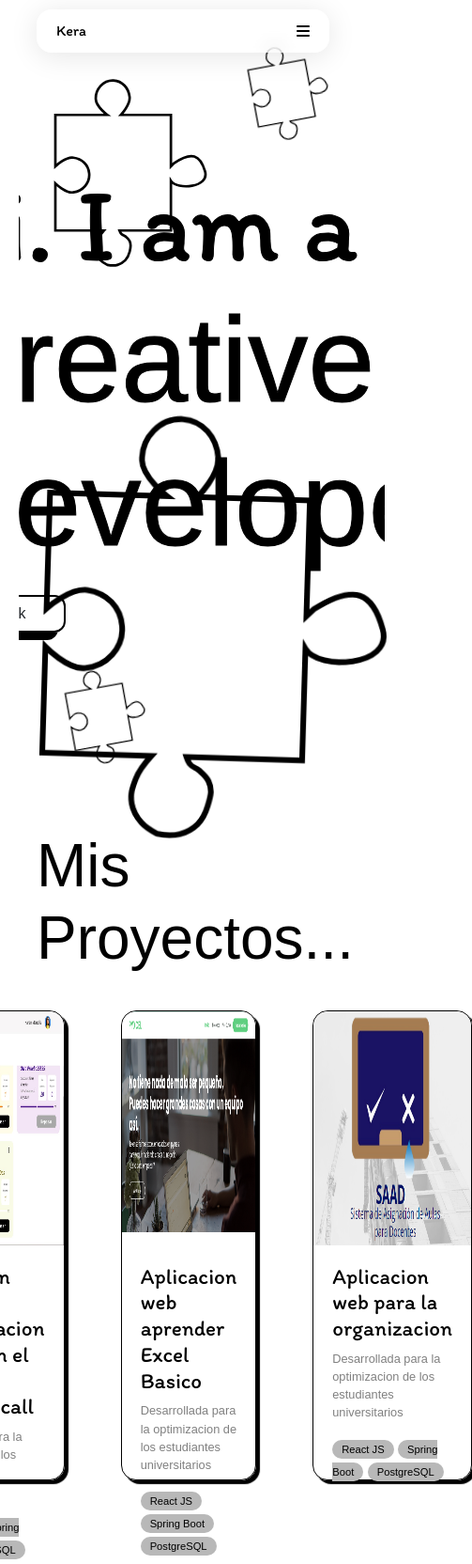
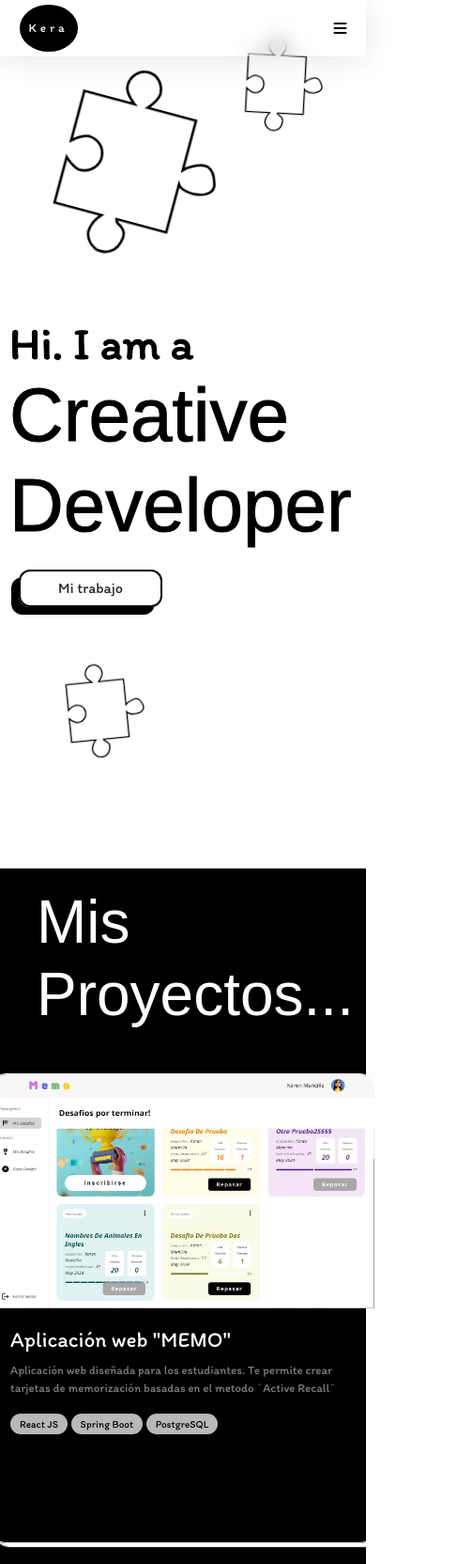
Before and after one commit to Kachma6/Portafolio2025, a website with bundled scripts: page index.html in a window 390 px wide. Shown: the top 1664 px of the page at 94% size, 503 px wide, since content can reach past the window. Built offline with nearby package versions, Linux system fonts and the light colour scheme; a web font is replaced by a local one.

Commit message:
Creation of responsive design for tablet and phone

```diff
--- a/index.html
+++ b/index.html
@@ -21,8 +21,8 @@
 <link rel="stylesheet" href="https://fonts.googleapis.com/css2?family=Material+Symbols+Outlined:opsz,wght,FILL,GRAD@20..48,100..700,0..1,-50..200&icon_names=close" />
 </head>
 <body>
-  <header>
-    <div class="header-logo">Kera</div>
+  <header id="ctn-header">
+    <div class="header-logo"><a href="#home">Kera</a></div>
     <nav id="menu-bar">
       <a  href="#about">Acerca de mi</a>
       <a  href="#projects">Proyectos</a>
@@ -32,13 +32,13 @@
     <i class="fa-solid fa-bars" id="menu-icon"></i>
         <i class="fa-solid fa-xmark" id="close-icon"></i>
   </header>
-  <main class="centered">
+  <main class="centered" id="home">
     <div class="ctn-title">
         <h1>
             <span class="title first">Hi. I am a</span>
             <span class="title second">Creative Developer</span>
           </h1>
-          <button class="btn">My Work</button>
+          <button id="btn-my-work" class="btn">Mi trabajo</button>
     </div>
 
     <!-- <div class="puzzle-piece piece-1"></div>
@@ -70,10 +70,10 @@
             </div>
             <div class="ctn-project-body">
                 <div class="ctn-project-body-title">
-<h3>Aplicacion web para memorizacion basada en el Metodo Active Recall</h3>
+<h3>Aplicación web "MEMO"</h3>
                 </div>
                 <div class="ctn-project-body-subtitle">
- <p>Desarrollada para la optimizacion de los estudiantes universitarios</p>
+ <p>Aplicación web diseñada para los estudiantes. Te permite crear tarjetas de memorización basadas en el metodo ¨Active Recall¨</p>
                 </div>
                 <div class="ctn-project-body-tech">
                     <span>React JS</span>
@@ -91,15 +91,15 @@
             </div>
             <div class="ctn-project-body">
                 <div class="ctn-project-body-title">
-<h3>Aplicacion web aprender Excel Basico</h3>
+<h3>Aplicación web ¨Pyxel¨</h3>
                 </div>
                 <div class="ctn-project-body-subtitle">
- <p>Desarrollada para la optimizacion de los estudiantes universitarios</p>
+ <p>Aplicación web diseñado para enseñar Excel básico, el curso incluye conceptos basicos y examenes que permiten pasar de nivel</p>
                 </div>
                 <div class="ctn-project-body-tech">
-                    <span>React JS</span>
-                    <span>Spring Boot</span>
-                    <span>PostgreSQL</span>
+                    <span>Javascript</span>
+                    <span>CSS</span>
+                    <span>HTML</span>
                 </div>
 
             </div>
@@ -112,14 +112,14 @@
             </div>
             <div class="ctn-project-body">
                 <div class="ctn-project-body-title">
-<h3>Aplicacion web para la organizacion</h3>
+<h3>Aplicación web  para Gestión de Certificados Académicos</h3>
                 </div>
                 <div class="ctn-project-body-subtitle">
- <p>Desarrollada para la optimizacion de los estudiantes universitarios</p>
+ <p>Es una aplicacion web que permite gestionar los Certificados de cursos impartidos por la universidad Mayor de San Simón</p>
                 </div>
                 <div class="ctn-project-body-tech">
                     <span>React JS</span>
-                    <span>Spring Boot</span>
+                    <span>Laravel</span>
                     <span>PostgreSQL</span>
                 </div>
 
@@ -145,18 +145,23 @@
             <label for="message" class="form-label">Mensaje: </label>
             <input type="text" class="form-control" id="message" placeholder="Ingresa tu mensaje" aria-label="Mensaje" required>
           </div>
-        <button type="submit" class="btn" >Send Message</button>
+        <button type="submit" class="btn" >Enviar</button>
     </form>
     <div id="liveAlertPlaceholder"></div>
 
     </div>
 </section>
 <footer>
-    <div class="ctn-footer centered">
-        <a href="https://www.linkedin.com/in/karen-choquecallata-6294811b8" target="_blank"><i class="fa-brands fa-linkedin-in" style="color: #000000;"></i></a>
-        <a href="https://www.instagram.com/karem_mancilla6/" target="_blank"><i class="fa-brands fa-instagram" style="color: #000000;"></i></a>
-        <a href="https://github.com/Kachma6" target="_blank"><i class="fa-brands fa-github" style="color: #000000;"></i></a>
+
+    <div class="ctn-end centered">
+        <div class="ctn-footer centered">
+            <a href="https://www.linkedin.com/in/karen-choquecallata-6294811b8" target="_blank"><i class="fa-brands fa-linkedin-in" style="color: #ffffff;"></i></a>
+            <a href="https://www.instagram.com/karem_mancilla6/" target="_blank"><i class="fa-brands fa-instagram" style="color: #ffffff;"></i></a>
+            <a href="https://github.com/Kachma6" target="_blank"><i class="fa-brands fa-github" style="color: #ffffff;"></i></a>
+        </div>
+         &copy;2025 - Portafolio Profesional Kera
     </div>
+
 </footer>
 <script src="https://kit.fontawesome.com/25ba482a49.js" crossorigin="anonymous"></script>
 <script src="https://cdn.jsdelivr.net/npm/bootstrap@5.3.3/dist/js/bootstrap.bundle.min.js" integrity="sha384-YvpcrYf0tY3lHB60NNkmXc5s9fDVZLESaAA55NDzOxhy9GkcIdslK1eN7N6jIeHz" crossorigin="anonymous"></script>
--- a/script.js
+++ b/script.js
@@ -4,17 +4,16 @@ const menuIcon = document.getElementById("menu-icon")
 const menuBar = document.getElementById("menu-bar")
 const closeIcon = document.getElementById("close-icon")
 const btnSend = document.getElementById("btn-send")
-// True = showed and false = not showed
-
-
+const btnMyWork = document.getElementById("btn-my-work")
+const header = document.getElementById("ctn-header")
+// Variable para guardar la posición anterior del scroll
+let lastScrollTop = 0;
+let scrollTop = false;
 
 menuIcon.addEventListener("click", () => {
          menuBar.style.display = "block"
-       // menuBar.classList.add("active")
          closeIcon.style.display = "block"
-      //  closeIcon.classList.add("active")
          menuIcon.style.display ="none";
-        // menuIcon.classList.add("inactive")
          const itemsMenuBar = document.querySelectorAll("nav a");
          menuBar.classList.add("desplegable");
          for(const item of  itemsMenuBar){
@@ -98,3 +97,44 @@ const appendAlert = (message, type) => {
 //     appendAlert('Nice, you triggered this alert message!', 'success')
 //   })
 // }
+btnMyWork.addEventListener("click", ()=>{
+   window.scrollBy(0,500)
+})
+
+
+
+// Agregar un evento de scroll a la ventana
+window.addEventListener("scroll", () => {
+    // Obtener la posición actual del scroll
+    const currentScrollTop = document.documentElement.scrollTop;
+
+    // Comparar la posición actual con la anterior
+    if (currentScrollTop < lastScrollTop) {
+        // console.log("El usuario está haciendo scroll hacia arriba");
+
+        header.style.transform = "translateY(0%)";
+        closeIcon.style.display ="none"
+        menuIcon.style.display ="block"
+        menuBar.style.display ="none"
+        menuBar.classList.remove("desplegable");
+        const itemsMenuBar = document.querySelectorAll("nav a");
+        for(const item of  itemsMenuBar){
+           item.classList.remove("desplegable2")
+        }
+
+    } else if (currentScrollTop > lastScrollTop) {
+        // console.log("El usuario está haciendo scroll hacia abajo");
+        header.style.transform = "translateY(-100%)";
+        closeIcon.style.display ="none"
+        menuIcon.style.display ="block"
+        menuBar.style.display ="none"
+        menuBar.classList.remove("desplegable");
+        const itemsMenuBar = document.querySelectorAll("nav a");
+        for(const item of  itemsMenuBar){
+           item.classList.remove("desplegable2")
+        }
+    }
+
+    // Actualizar la posición anterior
+    lastScrollTop = currentScrollTop <= 0 ? 0 : currentScrollTop; // Evitar valores negativos
+});
--- a/styles.css
+++ b/styles.css
@@ -1,54 +1,68 @@
-*{
+* {
   box-sizing: border-box;
   margin: 0px;
   padding: 0px;
 }
+
 body {
-    font-family: Arial, sans-serif;
+
   background-color: #fff;
   color: #000;
   overflow-x: hidden;
-
+  font-family: "Itim", cursive;
 }
 
 header {
-    position: fixed;
-    top: 10px;
-    right: 10%;
-    left: 10%;
+  position: sticky;
+  top: 0px;
+  right: 0%;
+  left: 0%;
+  transition: transform 0.3s ease-in-out;
   display: flex;
   justify-content: space-around;
   align-items: center;
-    padding: 10px 20px;
   z-index: 6;
-    background: rgba(255, 255, 255, 0.56);
-border-radius: 16px;
   box-shadow: 0 4px 30px rgba(0, 0, 0, 0.1);
   backdrop-filter: blur(9.5px);
   -webkit-backdrop-filter: blur(9.5px);
   border: 1px solid rgba(255, 255, 255, 0.06);
 }
-  .header-logo{
+
+.header-logo {
   font-family: "Itim", cursive;
+  background-color: black;
+  border-radius: 50%;
+  margin: 4px 0;
+
 }
-  nav{
 
-    padding: 8px;
-    border-radius: 12px;
+.header-logo a {
+  color: white;
+  font-size: 13px;
+  letter-spacing: 4px;
 }
-  #menu-icon{
+
+#menu-icon {
   display: none;
 }
-  #close-icon{
+
+#close-icon {
   display: none;
 }
+
 header a {
-    margin: 0 16px;
+  display: inline-block;
+  padding: 15px 10px;
   text-decoration: none;
   color: #000;
-    text-transform: uppercase;
-    font-size: 0.8rem;
-    /* font-weight: bold; */
+  font-size: 1rem;
+  font-family: "Itim", cursive;
+
+}
+
+header a:hover {
+  background-color: black;
+  color: white
 }
 
 main {
@@ -63,41 +77,47 @@ border: 1px solid rgba(255, 255, 255, 0.06);
   font-size: 10rem;
   margin: 0;
 }
-  h2{
+
+h2 {
   font-family: "Londrina Outline", sans-serif;
   font-size: 4rem;
 }
-  h3{
+
+h3 {
   font-family: "Itim", cursive;
 }
-  .title.second{
+
+.title.second {
   font-family: "Londrina Outline", sans-serif;
   font-weight: 400;
   font-size: 8rem;
   font-style: normal;
 }
-  .title.first{
+
+.title.first {
   font-family: "Itim", cursive;
   font-size: 7rem;
   font-weight: 400;
   font-style: normal;
 }
+
 h1 span {
   display: block;
   font-size: 4rem;
   font-weight: 700;
-
-    /* color: transparent; */
   -webkit-text-stroke: 1px #000;
 }
+
 /* centered */
-  .centered{
+.centered {
   display: flex;
   justify-content: center;
   align-items: center;
 }
+
 button.btn {
   margin-top: 20px;
+  margin-left: 10px;
   padding: 6px 40px;
   font-size: 1rem;
   border: 2px solid #000;
@@ -105,8 +125,14 @@ border: 1px solid rgba(255, 255, 255, 0.06);
   cursor: pointer;
   border-radius: 12px;
   box-shadow: -8px 8px black;
+
 }
-
+button.btn:hover{
+  background-color: black;
+  color: white;
+  box-shadow: -8px 8px rgb(255, 255, 255);
+  border: 2px solid #000;
+}
 .puzzle-piece {
   position: absolute;
   transform-origin: center;
@@ -116,188 +142,268 @@ border: 1px solid rgba(255, 255, 255, 0.06);
 
 
 }
-  #liveAlertPlaceholder{
-   /* background-color: red; */
+
+#liveAlertPlaceholder {
   min-width: 330px;
   width: 30%;
   height: 100px;
   position: fixed;
   bottom: 10px;
   right: 10px;
+}
 
+/* PROJECTS  */
+#projects {
+  background-color: black;
+  color: #fff;
+  padding: 5% 10%;
+}
+.ctn-projects{
+  margin: 80px 0;
+}
+.ctn-project {
+
+  display: block;
+  text-decoration: none;
+  color: rgb(255, 255, 255);
+  width: 30%;
+  height: 90%;
+  width: 410px;
+    height: 530px;
+  border: 1px solid rgb(255, 255, 255);
+  box-shadow: 0 1.5rem 3rem rgba(255, 255, 255, 0.2);
+  border-radius: 16px;
+  margin: 30px;
+
+}
+
+.ctn-project:hover {
+  transition: transform 0.5s;
+  transform: rotate(2deg) scale(1.2);
 
 
 }
 
-  /* PROJECTS  */
-  #projects{
-   margin: 10%;
-  }
-  .ctn-project{
-    display: block;
-    text-decoration: none;
-    color: black;
-    width: 400px;
-    height: 500px;
-    border: 1px solid black;
-    box-shadow: 4px 4px 1px;
-    border-radius: 16px;
-    margin: 30px;
-  }
-  .ctn-project:hover{
-    background-color: red;
-  }
-  .ctn-project-img{
+.ctn-project-img {
   width: 100%;
   height: 50%;
   border-radius: inherit;
 }
-  .ctn-project-img img{
+
+.ctn-project-img img {
   width: 100%;
   height: 100%;
-    border-radius: 16px 16px 0 0 ;
+  border-radius: 16px 16px 0 0;
 }
- .ctn-project-body{
+
+.ctn-project-body {
   margin: 20px;
   height: 50%;
 }
- .ctn-project-body-subtitle p{
-  color: gray;
+
+.ctn-project-body-subtitle p {
+  color: #fff;
   font-size: 0.8rem;
 }
- .ctn-project-body-tech span{
-    background-color: rgb(184, 184, 184);
+
+.ctn-project-body-tech span {
+  background-color: #fff;
+  color: black;
   padding: 4px 10px;
   border-radius: 16px;
   font-size: 0.7rem;
 }
 
 /* FORMULARIO */
-  #contact{
-    padding: 50px ;
+#contact {
+  padding: 50px;
+  height: 90vh;
 
 }
-  .ctn-form{
+
+.ctn-form {
 
   flex-direction: column;
   width: 70%;
 
 }
-  .ctn-form form{
+
+.ctn-form form {
 
   width: 100%;
+  font-family: "Itim", cursive;
 
 
 }
+
 /* FOOTER */
-  .ctn-footer{
-    height: 30vh;
+
+.ctn-footer i {
+  margin: 10px;
+  font-size: 30px;
+  padding: 12px;
+  border-radius: 50%;
 
 }
-  .ctn-footer  i{
-    margin: 10px;
-    font-size: 30px;
+.ctn-footer i:hover{
+  border: 1px solid white;
+}
+.ctn-end{
+  height: 20vh;
+  background-color: black;
+  color: white;
+  font-size: 12px;
+  justify-content: space-around;
+}
+@keyframes float {
+  0% {
+    transform: rotate(0deg) translate(0, 0);
+  }
+
+  25% {
+    transform: rotate(15deg) translate(10px, -10px);
+  }
+
+  50% {
+    transform: rotate(0deg) translate(-10px, 10px);
+  }
+
+  75% {
+    transform: rotate(-15deg) translate(10px, 10px);
+  }
+
+  100% {
+    transform: rotate(0deg) translate(0, 0);
+  }
+}
+
+.piece-1 {
+  top: 10%;
+  left: 10%;
+  animation-delay: 0s;
+  width: 200px;
+  height: 200px;
+}
+
+.piece-2 {
+  top: 5%;
+  right: 10%;
+  animation-delay: 1s;
+  width: 100px;
+  height: 100px;
+}
+
+.piece-3 {
+  bottom: 5%;
+  left: 15%;
+  animation-delay: 2s;
+  width: 100px;
+  height: 100px;
+}
+
+.piece-4 {
+  bottom: -5%;
+  right: -12%;
+  animation-delay: 3s;
+  width: 400px;
+  height: 450px;
+}
+
+
+@media (min-width: 1200px) {
+
+  #menu-icon {
+    display: none !important;
+  }
+
+  #close-icon {
+    display: none !important;
 
   }
 
-  @keyframes float {
-    0% { transform: rotate(0deg) translate(0, 0); }
-    25% { transform: rotate(15deg) translate(10px, -10px); }
-    50% { transform: rotate(0deg) translate(-10px, 10px); }
-    75% { transform: rotate(-15deg) translate(10px, 10px); }
-    100% { transform: rotate(0deg) translate(0, 0); }
-  }
-
-  .piece-1 { top: 10%; left: 10%; animation-delay: 0s; width: 200px; height: 200px; }
-  .piece-2 { top: 5%; right: 10%; animation-delay: 1s;  width: 100px; height: 100px; }
-  .piece-3 { bottom: 5%; left: 15%; animation-delay: 2s;  width: 100px; height: 100px;}
-  .piece-4 { bottom: -5%; right: -12%; animation-delay: 3s;  width: 400px; height: 450px; }
-
-  /*  RESPONSIVE DESIGN TABLET */
-  @media (min-width: 1200px){
-
-    #menu-icon{
-      display: none !important;
-    }
-    #close-icon{
-      display:none !important;
-
-    }
-    nav{
+  nav {
     display: block !important;
   }
 }
-  @media(max-width: 1199px) and (min-width: 769px){
-    main {
 
-        margin: 0 5%;
+/*  RESPONSIVE DESIGN TABLET */
+@media(max-width: 1199px) and (min-width: 769px) {
 
-
-      }
-      #menu-icon{
+  #menu-icon {
     display: block;
   }
-      nav{
+
+  nav {
     display: none;
   }
-      .desplegable{
-        background-color: white;
+
+  .desplegable {
+    background-color: rgb(255, 255, 255);
     display: block;
-        width: 100%;
+    width: 80%;
     position: absolute;
-       top: 50px;
+    top: 60px;
     border-radius: 0;
   }
-      .desplegable2{
-        width: 100%;
+
+  .desplegable2 {
+
     display: block;
     padding: 8px 20px;
   }
 
   header {
     justify-content: space-between;
-        padding: 10px 50px;
+    padding: 0 8%;
+
   }
 
 
   /* PROJECTS  */
-      #projects{
+
+  .ctn-projects {
     margin: 10%;
   }
-       .ctn-projects.centered{
-        flex-direction: column ;
+
+  .ctn-projects.centered {
+    flex-direction: column;
   }
-       .ctn-project{
+
+  .ctn-project {
     display: block;
     text-decoration: none;
-         color: black;
+    color: rgb(255, 255, 255);
     width: 400px;
     height: 500px;
-         border: 1px solid black;
+    border: 1px solid rgb(255, 255, 255);
     box-shadow: 4px 4px 1px;
     border-radius: 16px;
     margin: 30px;
   }
 
-       .ctn-project-img{
+  .ctn-project-img {
     width: 100%;
     height: 50%;
     border-radius: inherit;
   }
-       .ctn-project-img img{
+
+  .ctn-project-img img {
     width: 100%;
     height: 100%;
-         border-radius: 16px 16px 0 0 ;
+    border-radius: 16px 16px 0 0;
   }
-      .ctn-project-body{
+
+  .ctn-project-body {
     margin: 20px;
     height: 50%;
   }
-      .ctn-project-body-subtitle p{
+
+  .ctn-project-body-subtitle p {
     color: gray;
     font-size: 0.8rem;
   }
-      .ctn-project-body-tech span{
+
+  .ctn-project-body-tech span {
     background-color: rgb(184, 184, 184);
     padding: 4px 10px;
     border-radius: 16px;
@@ -305,18 +411,21 @@ border: 1px solid rgba(255, 255, 255, 0.06);
   }
 
 }
+
 /* RESPONSIVE DESIGN CELLPHONE */
-  @media(max-width:768px){
+@media(max-width:768px) {
   main {
 
-        margin: 0 5%;
+   margin: 10px;
 
 
   }
-       #menu-icon{
-        display:block;
+
+  #menu-icon {
+    display: block;
   }
-      nav{
+
+  nav {
     display: none;
 
   }
@@ -324,20 +433,95 @@ border: 1px solid rgba(255, 255, 255, 0.06);
   header {
 
     justify-content: space-between;
+    padding: 0 5%;
   }
 
-      .desplegable{
-        background-color: white;
+  .title.second {
+    font-family: "Londrina Outline", sans-serif;
+    font-weight: 400;
+    font-size: 5rem;
+    font-style: normal;
+  }
+
+  .title.first {
+    font-family: "Itim", cursive;
+    font-size: 3rem;
+    font-weight: 400;
+    font-style: normal;
+  }
+
+  .desplegable {
+    background-color: rgb(255, 255, 255);
     display: block;
-        width: 100%;
+    width: 90%;
     position: absolute;
-       top: 50px;
+    top: 60px;
     border-radius: 0;
   }
-      .desplegable2{
+
+  .desplegable2 {
     width: 100%;
     display: block;
-        padding: 8px 20px;
+
+  }
+
+  /* PROJECTS  */
+
+  .ctn-projects {
+    margin: 5%;
+  }
+
+  .ctn-projects.centered {
+    flex-direction: column;
+  }
+
+  .ctn-project {
+    display: block;
+    text-decoration: none;
+    color: rgb(255, 255, 255);
+    min-width: 100%;
+    height: 500px;
+    border: 1px solid rgb(255, 255, 255);
+    box-shadow: 4px 4px 1px;
+    border-radius: 16px;
+    margin: 30px;
+  }
+
+  .ctn-project-img {
+    width: 100%;
+    height: 50%;
+    border-radius: inherit;
+  }
+
+  .ctn-project-img img {
+    width: 100%;
+    height: 100%;
+    border-radius: 16px 16px 0 0;
+  }
+
+  .ctn-project-body {
+    margin: 20px;
+    height: 50%;
+  }
+
+  .ctn-project-body-subtitle p {
+    color: gray;
+    font-size: 0.8rem;
+  }
+
+  .ctn-project-body-tech span {
+    background-color: rgb(184, 184, 184);
+    padding: 4px 10px;
+    border-radius: 16px;
+    font-size: 0.7rem;
+  }
+
+
+  /* .piece-1 { top: 10%; left: 10%; animation-delay: 0s; width: 200px; height: 200px; }
+  .piece-2 { top: 5%; right: 10%; animation-delay: 1s;  width: 100px; height: 100px; }
+  .piece-3 { bottom: 5%; left: 15%; animation-delay: 2s;  width: 100px; height: 100px;} */
+  .piece-4 {
+    display: none;
   }
 
 }
```
Lines whose indentation alone changed are shown as unchanged.
